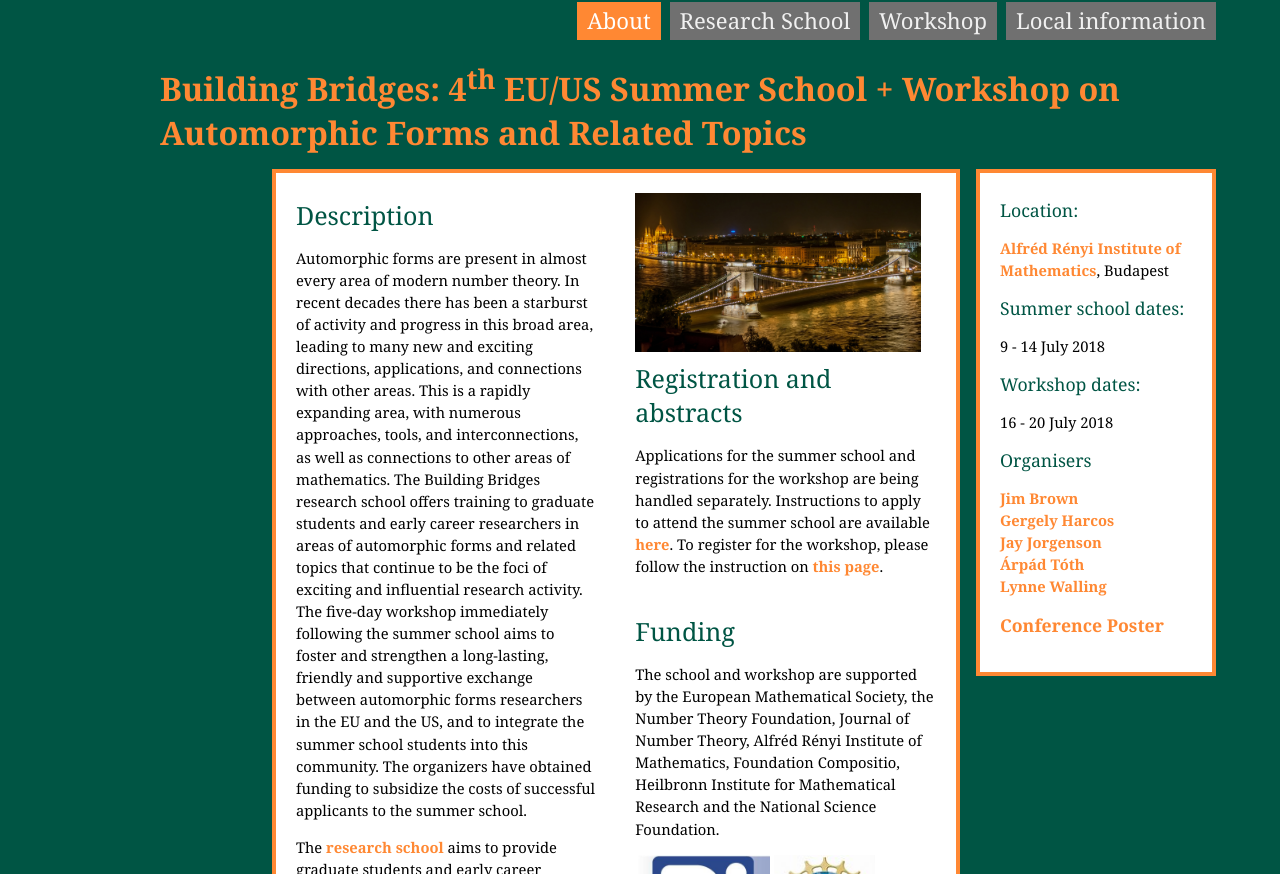
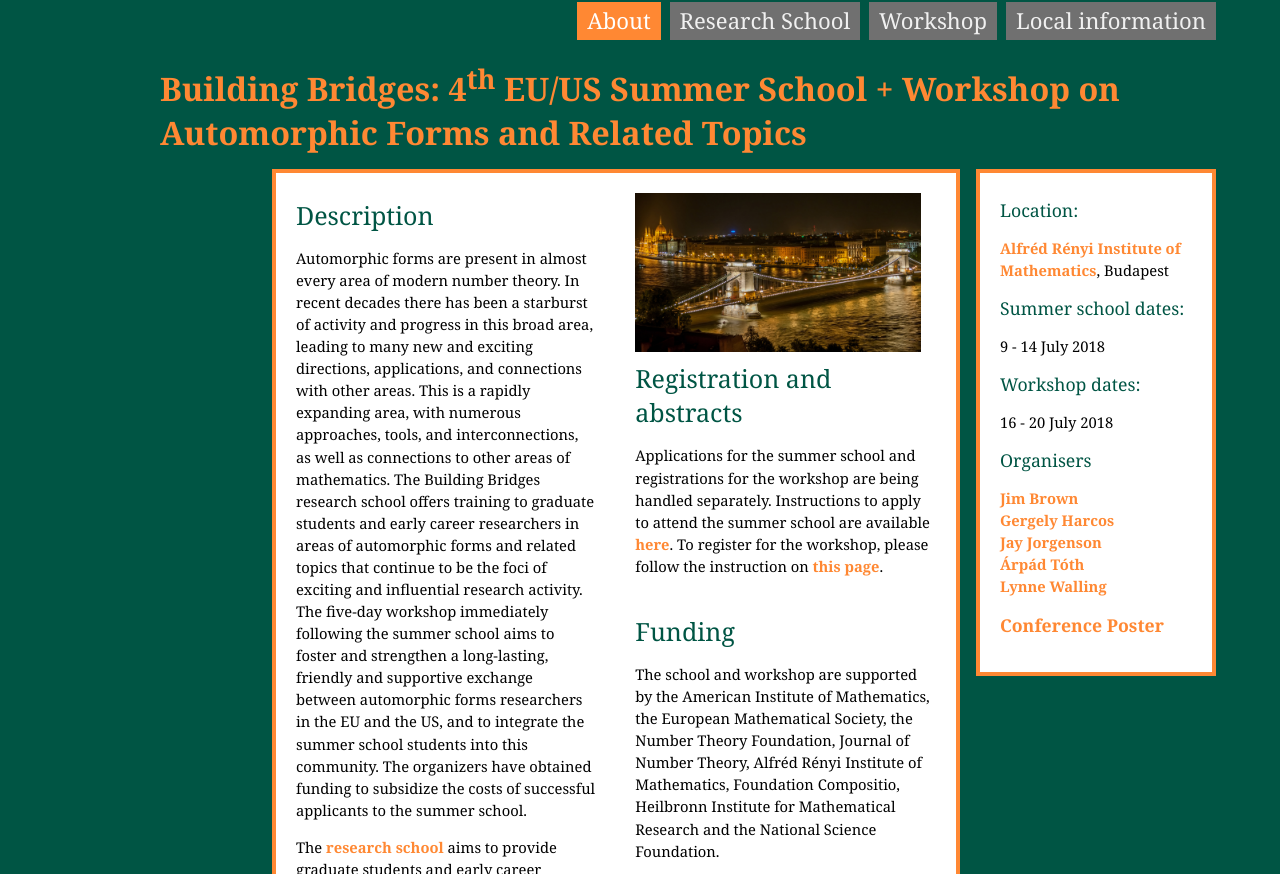
Before and after one commit to afw-eu/afw-eu.github.io, a plain HTML site: page index.html in a window 1280 px wide. Shown: the top 874 px of the page. Drawn offline with Linux system fonts and the light colour scheme.

Commit message:
add aim logo

```diff
--- a/index.html
+++ b/index.html
@@ -106,11 +106,12 @@
               page</a>.</br></br>
 
 	      <h3> Funding </h3>
-              <p>  The school and workshop are supported by the European
-              Mathematical Society, the Number Theory Foundation, Journal of
-              Number Theory, Alfréd Rényi Institute of Mathematics, Foundation
-              Compositio, Heilbronn Institute for Mathematical Research and the
-              National Science Foundation. </p>
+              <p>  The school and workshop are supported by the American
+              Institute of Mathematics, the European Mathematical Society, the
+              Number Theory Foundation, Journal of Number Theory, Alfréd Rényi
+              Institute of Mathematics, Foundation Compositio, Heilbronn
+              Institute for Mathematical Research and the National Science
+              Foundation. </p>
 
               <p>
               <img src="renyi-logo.jpg" height=103px>
@@ -120,6 +121,7 @@
               <img src="compositio-logo.png" height=103px>
               <img src="elsevier-logo.jpg" height=103px>
               <img src="himr-logo.png" height=103px>
+              <img src="aim-logo.jpg" height=103px>
             </div>
 
 
```
Also changed, not shown: aim-logo.jpg (added), 1 other file.
